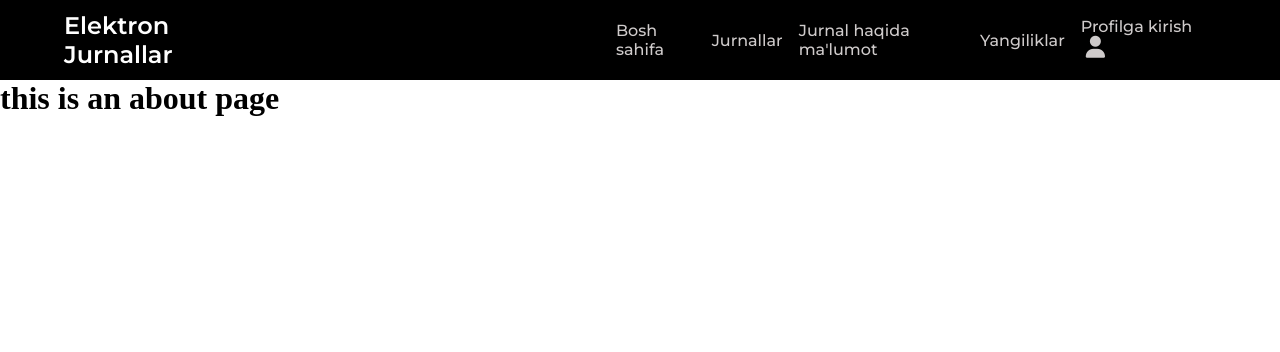
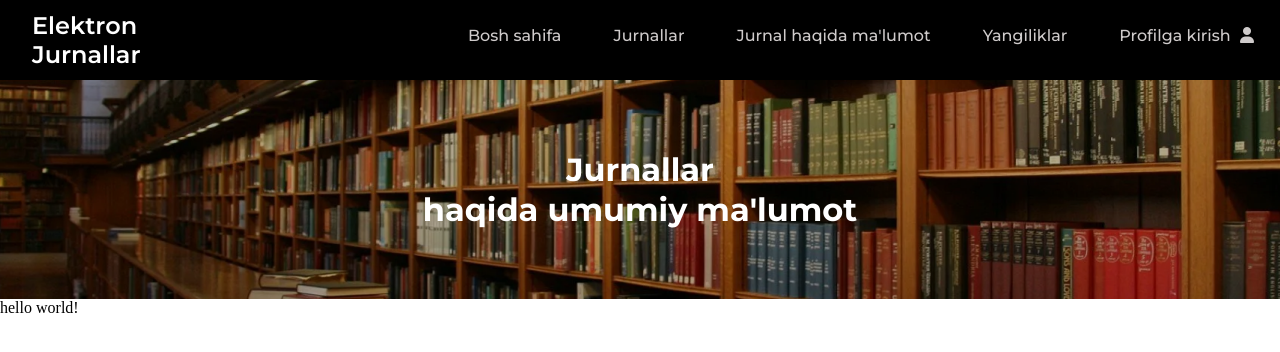
Before and after one commit to jahakholikulov002/article-vue, a Vue app: page /about in a window 1280 px wide. Shown: the top 352 px of the page. Built offline with nearby package versions, Linux system fonts and the light colour scheme.

Commit message:
start about page

```diff
--- a/src/components/magazines/Magazine.vue
+++ b/src/components/magazines/Magazine.vue
@@ -1,6 +1,6 @@
 <template>
     <div class="mag-container">
-        <Box v-for="magazine in magazines" :magazine="magazine"></Box>
+        <Box v-for="magazine in magazines" :magazine="magazine"/>
     </div>
 </template>
 <script>
--- /dev/null
+++ b/src/components/magazines/about/AboutMag.vue
@@ -0,0 +1,17 @@
+<template>
+    <div>
+        <Box/>
+    </div>
+</template>
+<script>
+import Box from "@/components/magazines/about/Box.vue"
+export default {
+    name: 'AboutMag',
+    components:{
+        Box
+    }
+}
+</script>
+<style>
+
+</style>
--- /dev/null
+++ b/src/components/magazines/about/Box.vue
@@ -0,0 +1,14 @@
+<template>
+    <div class="box">
+        hello world!
+    </div>
+</template>
+<script>
+export default {
+    name: 'Box'
+
+}
+</script>
+<style>
+
+</style>
--- a/src/components/navbar/Navbar.vue
+++ b/src/components/navbar/Navbar.vue
@@ -6,9 +6,9 @@
         <ul class="nav">
             <li @click="$router.push('/')">Bosh sahifa</li>
             <li @click="$router.push('/magazines')">Jurnallar</li>
-            <li @click="$router.push('/about')" >Jurnal haqida ma'lumot</li>
-            <li @click="$router.push('/news')" >Yangiliklar</li>
-            <li @click="$router.push('/login')" >Profilga kirish <i class="fa-solid fa-user"></i></li>
+            <li @click="$router.push('/about')">Jurnal haqida ma'lumot</li>
+            <li @click="$router.push('/news')">Yangiliklar</li>
+            <li @click="$router.push('/login')">Profilga kirish <i class="fa-solid fa-user"></i></li>
         </ul>
 
 
@@ -22,35 +22,45 @@ export default {
 }
 </script>
 <style scoped>
-    .navbar{
+.navbar {
     width: 100%;
     height: 5rem;
     background: #000000;
     display: flex;
     flex-direction: row;
 
-        /* justify-content: space-between; */
+    justify-content: space-between;
 }
-    .logo{
-        left: 3rem;
-        width: 30%;
+
+.logo {
+margin: 0;
+padding: 0;
+display: flex;
+justify-content: center;
+align-items: center;
 }
-    .logo span{
+.logo span {
     font-size: 24px;
     font-weight: 600;
     color: #ffffff;
     font-family: 'Montserrat', sans-serif;
     cursor: pointer;
+    margin-left: 2rem;
 }
-    .nav{
+
+.nav {
+    margin: 0;
+    padding: 0;
     display: flex;
     flex-direction: row;
-        justify-content: space-between;
-        width: 50%;
+    justify-content: start ;
+    /* width: 0%; */
     list-style: none;
 }
-    li{
-        margin-right: 1rem;
+
+li {
+    padding: 10px;
+    margin: 1rem;
 
     /* list-style: none; */
     color: #cfcbcb;
@@ -60,21 +70,35 @@ export default {
     transition: all .2s ease;
     line-height: 19px;
     letter-spacing: 5%;
+
 }
-    li:hover{
+
+li:hover {
     transform: scale(1.01);
     cursor: pointer;
     color: #ffffff;
     text-shadow: .5px 1px .5px rgb(255, 255, 255)
 }
-    li i{
-        font-size: 22px;
+
+li i {
+    font-size: 16px;
     margin-left: 5px;
 
 }
-    li:last-child{
-        margin-bottom: 4px;
+
+li:last-child {
+    /* margin-bottom: 1.9rem; */
 }
 
+@media (max-width: 1076px) {
+    li {
+        font-size: 14px;
+    }
+}
+@media (max-width: 910px) {
+    li {
+        display: none;
+    }
+}
 
 </style>
--- a/src/pages/About.vue
+++ b/src/pages/About.vue
@@ -1,13 +1,44 @@
 <template lang="">
-    <div>
-        <h1>this is an about page</h1>
+    <div class="section-1">
+       <span> Jurnallar </span>
+       <span>haqida umumiy ma'lumot</span>
     </div>
+    <div class="container"></div>
+    <AboutMag/>
+
 </template>
 <script>
+import AboutMag from "@/components/magazines/about/AboutMag.vue"
 export default {
+    components: {
+        AboutMag,
+    }
+}
+</script>
+<style scoped>
+.section-1 {
+    margin: 0;
+    padding: 0;
+    background-image: url("@/assets/images/books.png");
+    background-repeat: no-repeat;
+    background-size: cover;
+    display: flex;
+    flex-direction: column;
+    justify-content: center;
+    align-items: center;
+    height: 219px;
+}
+
+span {
+    margin: 0;
+    padding: 0;
+    color: #ffffff;
+    font-family: 'Montserrat';
+    font-size: 32px;
+    font-weight: 700;
+    line-height: 40px;
+    letter-spacing: 5%;
+    /* align-items: center; */
 
 }
-</script>
-<style lang="">
-
 </style>
--- a/src/pages/Magazines.vue
+++ b/src/pages/Magazines.vue
@@ -1,7 +1,7 @@
 <template>
     <div class="main-content">
-        <Filter></Filter>
-        <Magazine :magazines="magazines"></Magazine>
+        <Filter/>
+        <Magazine :magazines="magazines"/>
 
     </div>
     <Pagination :current-page="currentPage" :page-count="pageCount" :page-range="pageRange" @page-changed="changePage" />
```
Also changed, not shown: src/assets/images/books.png (added). Lines whose indentation alone changed are shown as unchanged.
